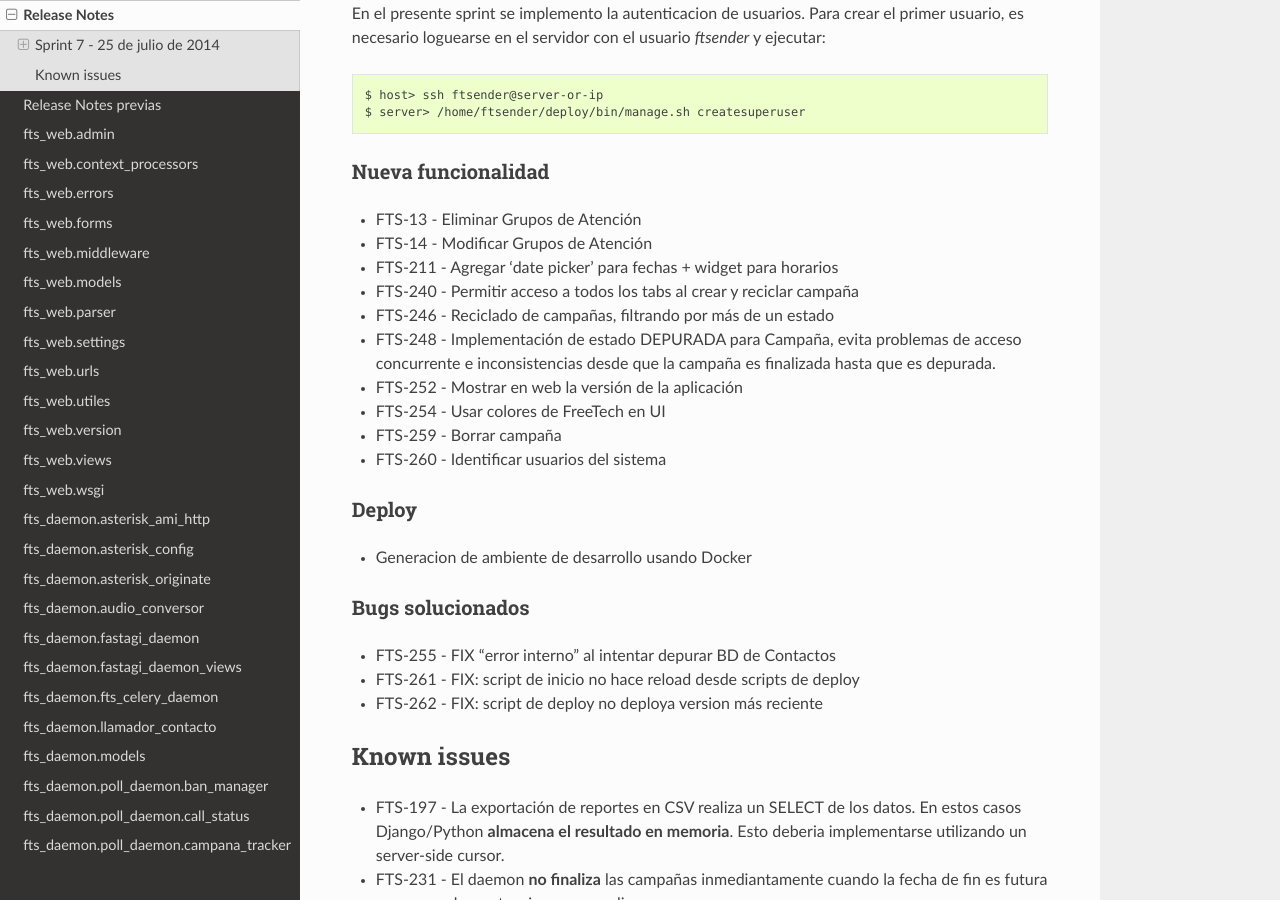
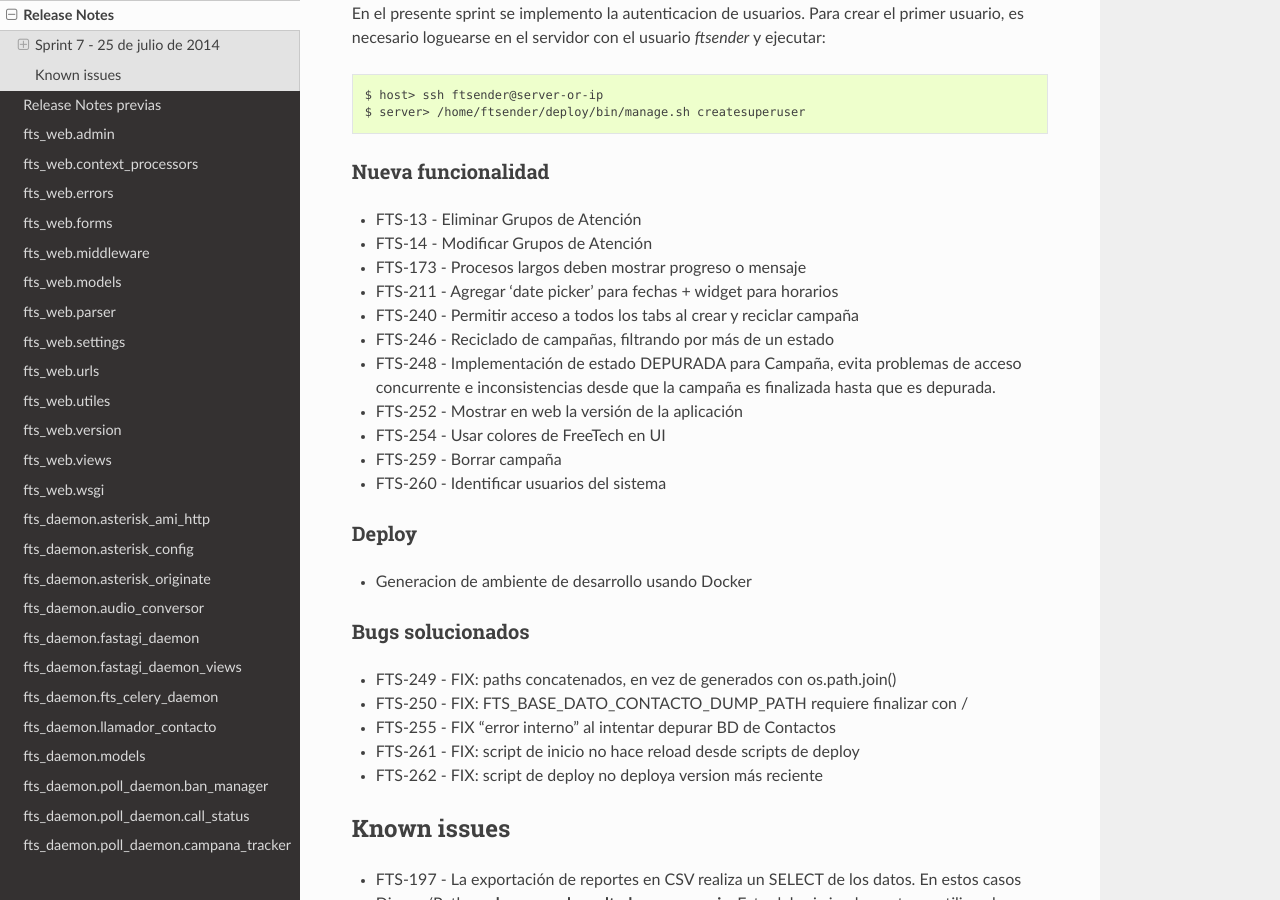
Before and after one commit to aybaker/omnicontact, a Sphinx documentation site: the page built from docs/release_notes.rst, in a window 1280 px wide and 900 px high, scrolled down 347 px. Built offline with Sphinx 7.4.7 and the Read the Docs theme 2.0.0, drawn with Linux system fonts in a browser that asks for light colours.

Commit message:
Update release notes de sprint 7

```diff
--- a/docs/release_notes.rst
+++ b/docs/release_notes.rst
@@ -29,6 +29,7 @@ Nueva funcionalidad
 
 * FTS-13 - Eliminar Grupos de Atención
 * FTS-14 - Modificar Grupos de Atención
+* FTS-173 - Procesos largos deben mostrar progreso o mensaje
 * FTS-211 - Agregar 'date picker' para fechas + widget para horarios
 * FTS-240 - Permitir acceso a todos los tabs al crear y reciclar campaña
 * FTS-246 - Reciclado de campañas, filtrando por más de un estado
@@ -48,10 +49,11 @@ Deploy
 Bugs solucionados
 .................
 
+* FTS-249 - FIX: paths concatenados, en vez de generados con os.path.join()
+* FTS-250 - FIX: FTS_BASE_DATO_CONTACTO_DUMP_PATH requiere finalizar con /
 * FTS-255 - FIX "error interno" al intentar depurar BD de Contactos
 * FTS-261 - FIX: script de inicio no hace reload desde scripts de deploy
 * FTS-262 - FIX: script de deploy no deploya version más reciente
-
 
 Known issues
 ------------
```
